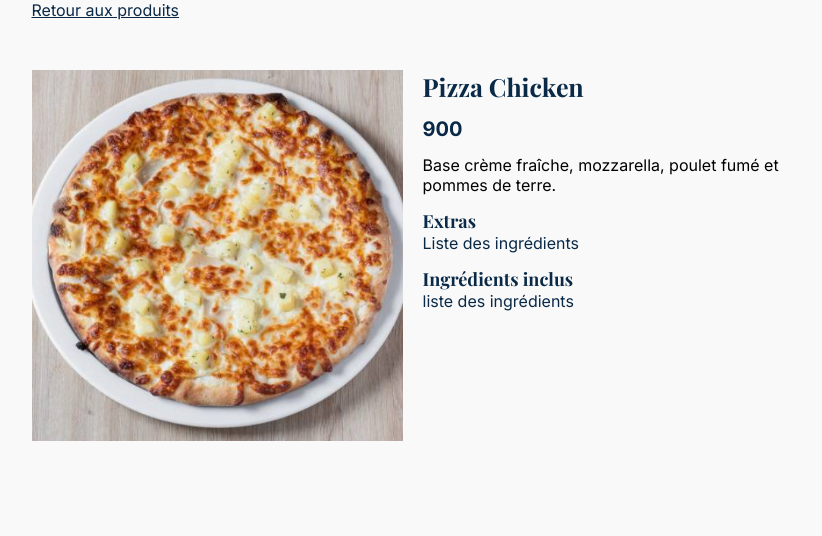
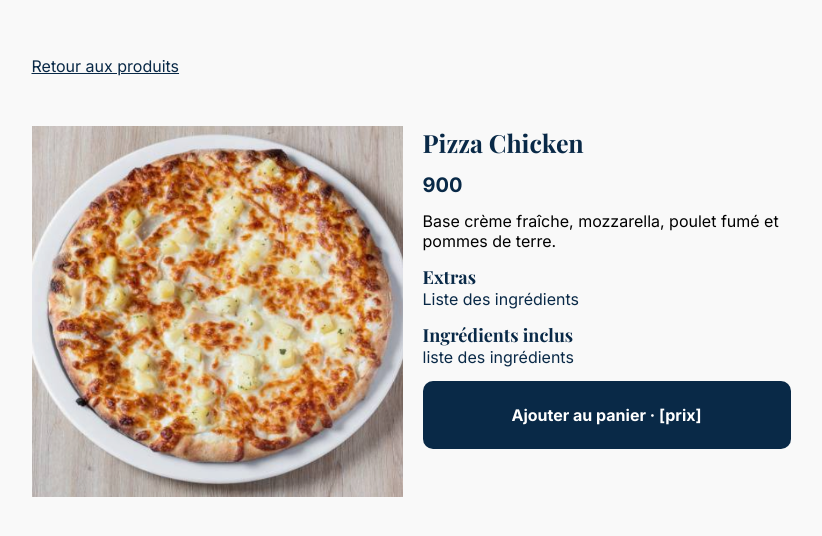
Before and after one commit to AnneGicquel/pizzeriaDellaMamma, an Angular app: page /customisation/1 in a window 1280 px wide. Shown: the top 536 px of the page, without its empty margins (229-1051 px from the left). Built offline with nearby package versions, Linux system fonts and the light colour scheme; a web font is replaced by a local one.

Commit message:
ajout du bouton <ajouter au panier>

```diff
--- a/src/app/components/customisation/product-details/product-details.component.css
+++ b/src/app/components/customisation/product-details/product-details.component.css
@@ -16,6 +16,22 @@ img {
     height: 371px;
 }
 
+button {
+    font-family: var(--inter);
+    font-weight: 700;
+    font-size: 16px;
+    text-align: center;
+    color: #FFFFFF;
+    background-color: var(--darkblue);
+    border-radius: 10px;
+    padding: 24px 0;
+}
+
+button:hover {
+    cursor: pointer;
+    opacity: 0.8;
+}
+
 .div-right {
     display: flex;
     flex-direction: column;
--- a/src/app/components/customisation/product-details/product-details.component.html
+++ b/src/app/components/customisation/product-details/product-details.component.html
@@ -6,5 +6,6 @@
         <p class="description">{{product?.description}}</p>
         <app-ingredients-extras></app-ingredients-extras>
         <app-ingredients-included></app-ingredients-included>
+        <button>Ajouter au panier · [prix]</button>
     </div>
-    </section>
+</section>
--- a/src/app/pages/customisation/customisation.component.css
+++ b/src/app/pages/customisation/customisation.component.css
@@ -6,6 +6,7 @@ main {
     color: var(--darkblue);
     font-family: var(--inter);
     gap: 50px;
+    margin-top: 56px;
 }
 
 a {
```
